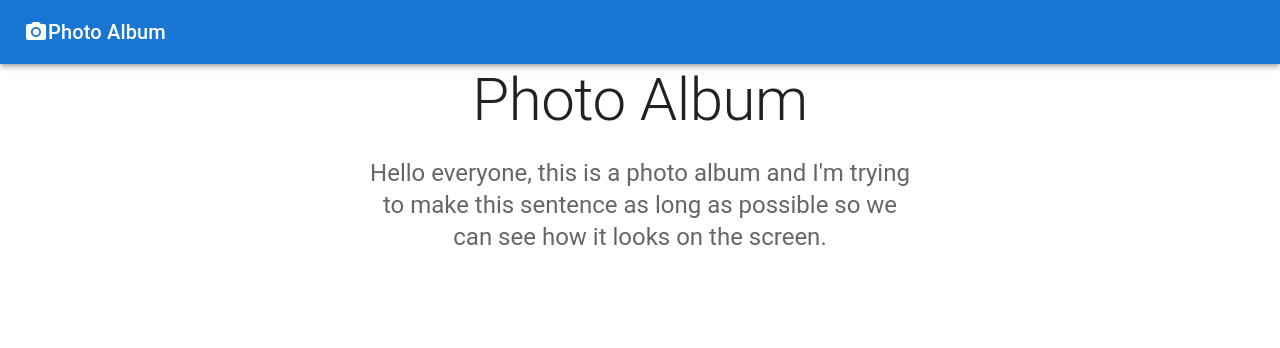
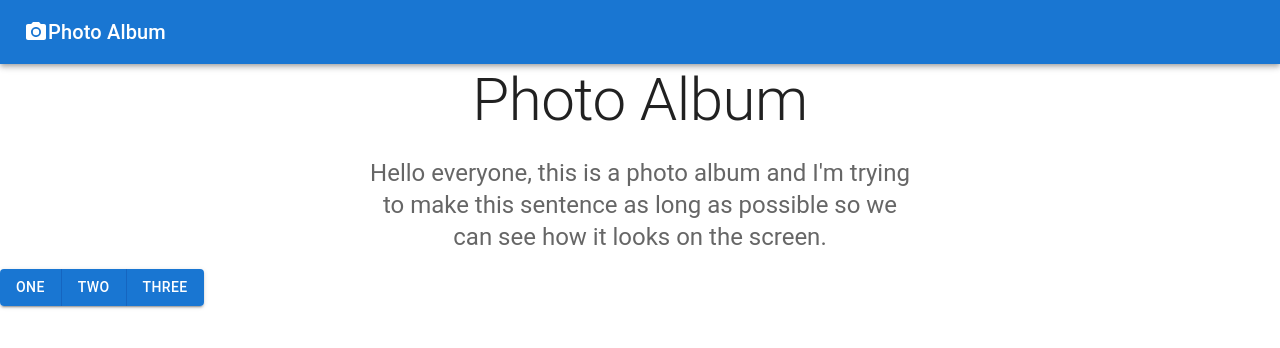
Before and after one commit to jdana111/sb30_mui_round2, a React (Create React App) app: page / in a window 1280 px wide. Shown: the top 348 px of the page. Built offline with nearby package versions, Linux system fonts and the light colour scheme; the HTML template or start-up script is replaced by a standard one.

Commit message:
Experiment with ButtonGroup

```diff
--- a/src/App.js
+++ b/src/App.js
@@ -1,32 +1,59 @@
-import { Typography, AppBar, Card, CardActions, CardContent, CardMedia, CssBaseline, Grid, Toolbar, Container } from "@mui/material";
+import {
+  Typography,
+  AppBar,
+  Card,
+  CardActions,
+  CardContent,
+  CardMedia,
+  CssBaseline,
+  Grid,
+  Toolbar,
+  Container,
+} from "@mui/material";
 import { PhotoCamera } from "@mui/icons-material";
+import * as React from "react";
+import Button from "@mui/material/Button";
+import ButtonGroup from "@mui/material/ButtonGroup";
 
 export default function App() {
-
   return (
     <>
       <CssBaseline />
       <AppBar position="relative">
         <Toolbar>
           <PhotoCamera />
-          <Typography variant="h6">
-            Photo Album
-          </Typography>
+          <Typography variant="h6">Photo Album</Typography>
         </Toolbar>
       </AppBar>
       <main>
         <div>
           <Container maxWidth="sm">
-            <Typography variant="h2" align="center" color="textPrimary" gutterBottom>
+            <Typography
+              variant="h2"
+              align="center"
+              color="textPrimary"
+              gutterBottom
+            >
               Photo Album
             </Typography>
-            <Typography variant="h5" align="center" color="textSecondary" paragraph>
-              Hello everyone, this is a photo album and I'm trying to make this sentence as long as possible so we can see how it looks on the screen.
+            <Typography
+              variant="h5"
+              align="center"
+              color="textSecondary"
+              paragraph
+            >
+              Hello everyone, this is a photo album and I'm trying to make this
+              sentence as long as possible so we can see how it looks on the
+              screen.
             </Typography>
           </Container>
         </div>
+        <ButtonGroup variant="contained" aria-label="Basic button group">
+          <Button>One</Button>
+          <Button>Two</Button>
+          <Button>Three</Button>
+        </ButtonGroup>
       </main>
     </>
-
   );
 }
```
